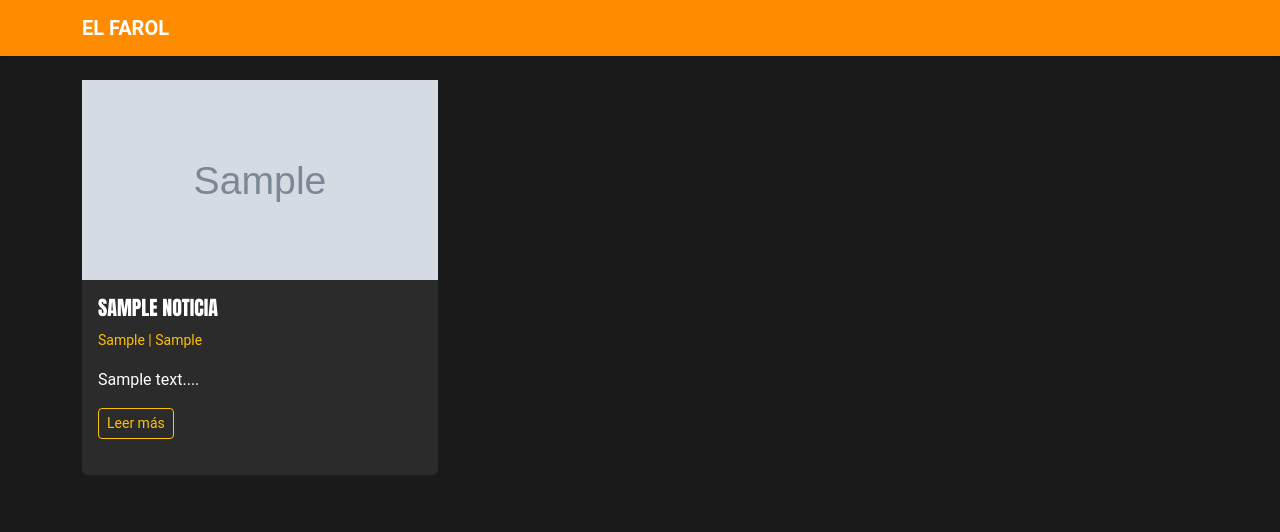
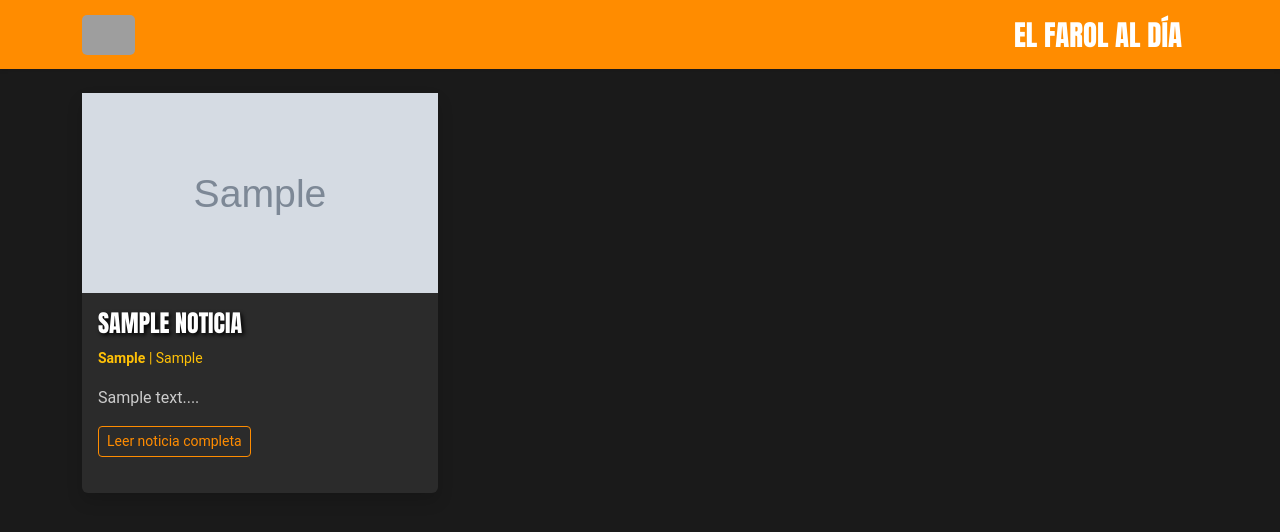
Before and after one commit to josecolor/farol-web., a Flask app: page / in a window 1280 px wide. Shown: the top 532 px of the page. Run offline with Flask 3, Linux system fonts and the light colour scheme; tables that the repository leaves empty hold one stand-in row (values such as "Sample post"); grey boxes marked "Sample" are stand-in pictures; grey boxes are pictures that could not be loaded.

Commit message:
Update index.html

```diff
--- a/templates/index.html
+++ b/templates/index.html
@@ -3,22 +3,25 @@
 <head>
     <meta charset="UTF-8">
     <meta name="viewport" content="width=device-width, initial-scale=1.0">
-    <title>El Farol - Noticias Mexicali</title>
+    <title>El Farol al Día - Noticias Mexicali</title>
     <link rel="stylesheet" href="https://cdn.jsdelivr.net/npm/bootstrap@5.3.0/dist/css/bootstrap.min.css">
     <style>
         body { background-color: #1a1a1a; color: white; font-family: 'Roboto', sans-serif; }
-        .navbar { background-color: #ff8c00; }
+        .navbar { background-color: #ff8c00; } /* El naranja corporativo */
         .card { background-color: #2b2b2b; border: none; color: white; margin-bottom: 20px; }
-        .card-title { font-family: 'Impact', sans-serif; font-weight: bold; }
+        .card-title { font-family: 'Impact', sans-serif; font-weight: bold; font-size: 1.5rem; text-shadow: 2px 2px 4px #000; }
         .img-blur { filter: blur(0px); transition: 0.3s; width: 100%; height: 200px; object-fit: cover; }
-        .img-blur:hover { filter: blur(2px); }
+        .img-blur:hover { filter: blur(2px); opacity: 0.8; }
+        .btn-outline-warning { border-color: #ff8c00; color: #ff8c00; }
+        .btn-outline-warning:hover { background-color: #ff8c00; color: #000; }
     </style>
 </head>
 <body>
     <nav class="navbar navbar-dark shadow-sm mb-4">
-        <div class="container">
+        <div class="container d-flex align-items-center">
+            <img src="/static/logo.png" alt="Logo" style="height: 40px; margin-right: 15px; background-color: #ff8c00; border-radius: 5px;">
             <a class="navbar-brand" href="/">
-                <strong>EL FAROL</strong>
+                <strong style="font-family: 'Impact', sans-serif; font-size: 1.8rem;">EL FAROL AL DÍA</strong>
             </a>
         </div>
     </nav>
@@ -26,13 +29,19 @@
         <div class="row">
             {% for noticia in noticias %}
             <div class="col-md-4">
-                <div class="card h-100">
+                <div class="card h-100 shadow">
                     <img src="{{ noticia.imagen_url }}" class="img-blur" alt="{{ noticia.titulo }}">
                     <div class="card-body">
                         <h5 class="card-title text-uppercase">{{ noticia.titulo }}</h5>
-                        <p class="card-text"><small class="text-warning">{{ noticia.ciudad }} | {{ noticia.protagonista }}</small></p>
-                        <p class="card-text">{{ noticia.contenido[:100] }}...</p>
-                        <a href="/noticia/{{ noticia.id }}" class="btn btn-outline-warning btn-sm">Leer más</a>
+                        <p class="card-text">
+                            <small class="text-warning">
+                                <strong>{{ noticia.ciudad }}</strong> | {{ noticia.protagonista }}
+                            </small>
+                        </p>
+                        <div class="card-text" style="color: #ccc;">{{ noticia.contenido[:120]|striptags }}...</div>
+                        <div class="mt-3">
+                            <a href="/noticia/{{ noticia.id }}" class="btn btn-outline-warning btn-sm">Leer noticia completa</a>
+                        </div>
                     </div>
                 </div>
             </div>
```
